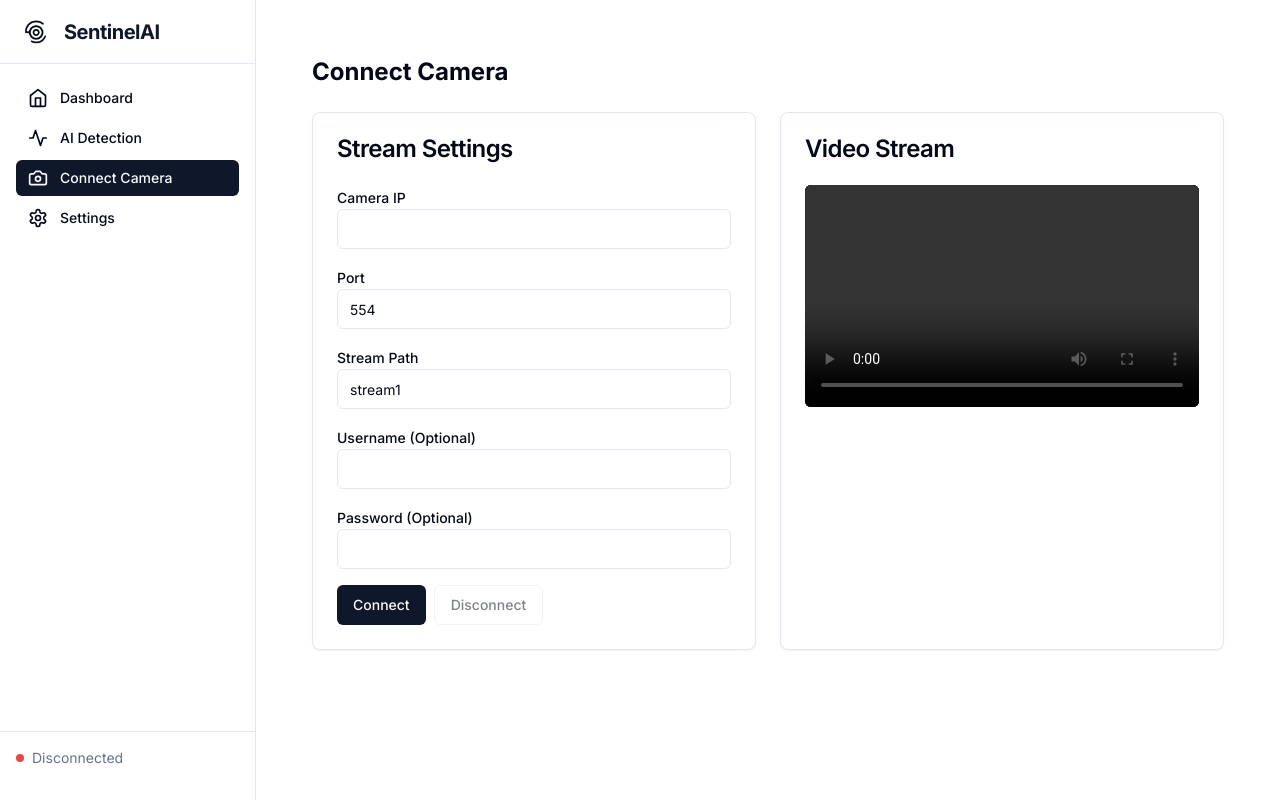
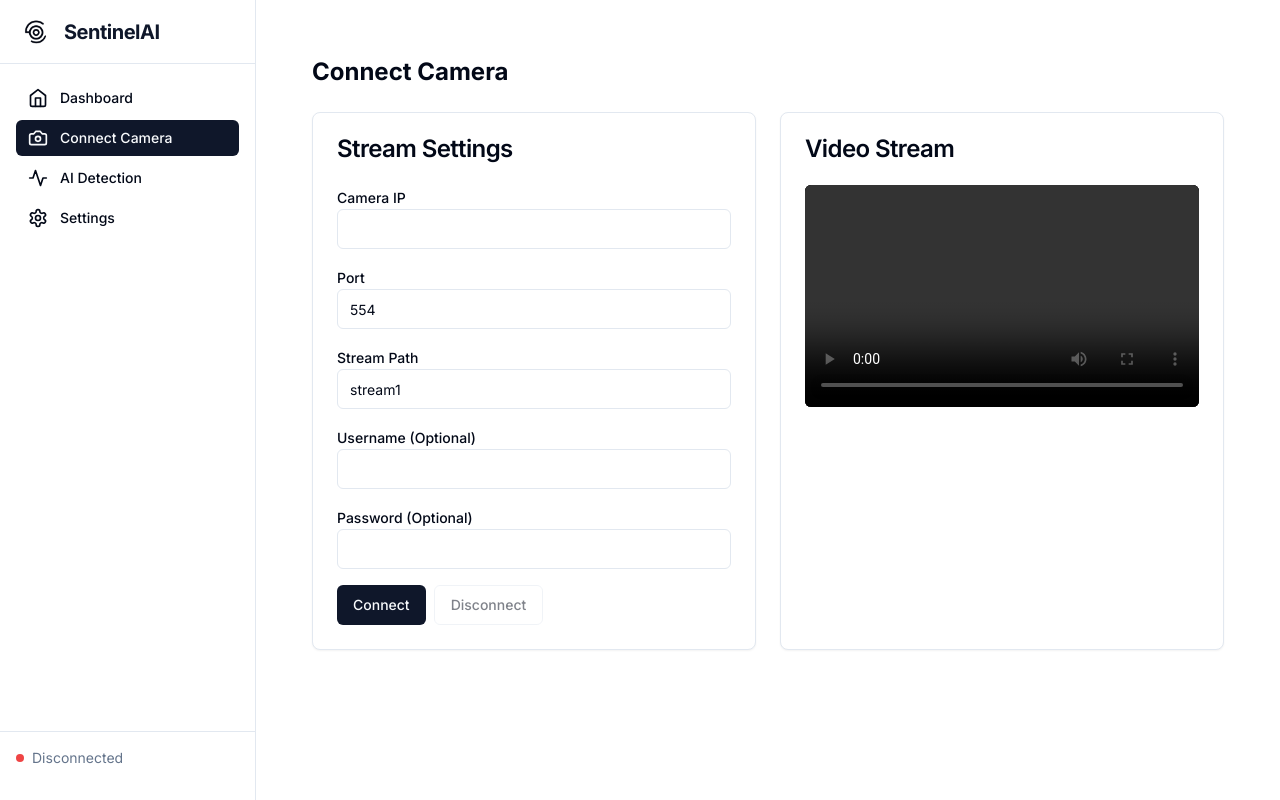
Before and after one commit to Path-yang/SentinelAI, a Next.js app in the folder apps/web/: page /camera in a window 1280 px wide. Built offline with nearby package versions, Linux system fonts and the light colour scheme; no server answers.

Commit message:
Reorder navigation: Connect Camera now below Dashboard and above AI Detection

```diff
--- a/apps/web/src/app/camera/page.tsx
+++ b/apps/web/src/app/camera/page.tsx
@@ -35,8 +35,8 @@ const TEST_STREAM_URL = "https://test-streams.mux.dev/x36xhzz/x36xhzz.m3u8";
 // Navigation items
 const navigation = [
   { name: "Dashboard", href: "/dashboard", icon: Home },
+  { name: "Connect Camera", href: "/camera", icon: Camera },
   { name: "AI Detection", href: "/dashboard/watch", icon: Activity },
-  { name: "Connect Camera", href: "/camera", icon: Camera },
   { name: "Settings", href: "/dashboard/settings", icon: Settings },
 ];
 
```
Also changed, not shown: 1 other file (tests, documents, lock files or other folders).
